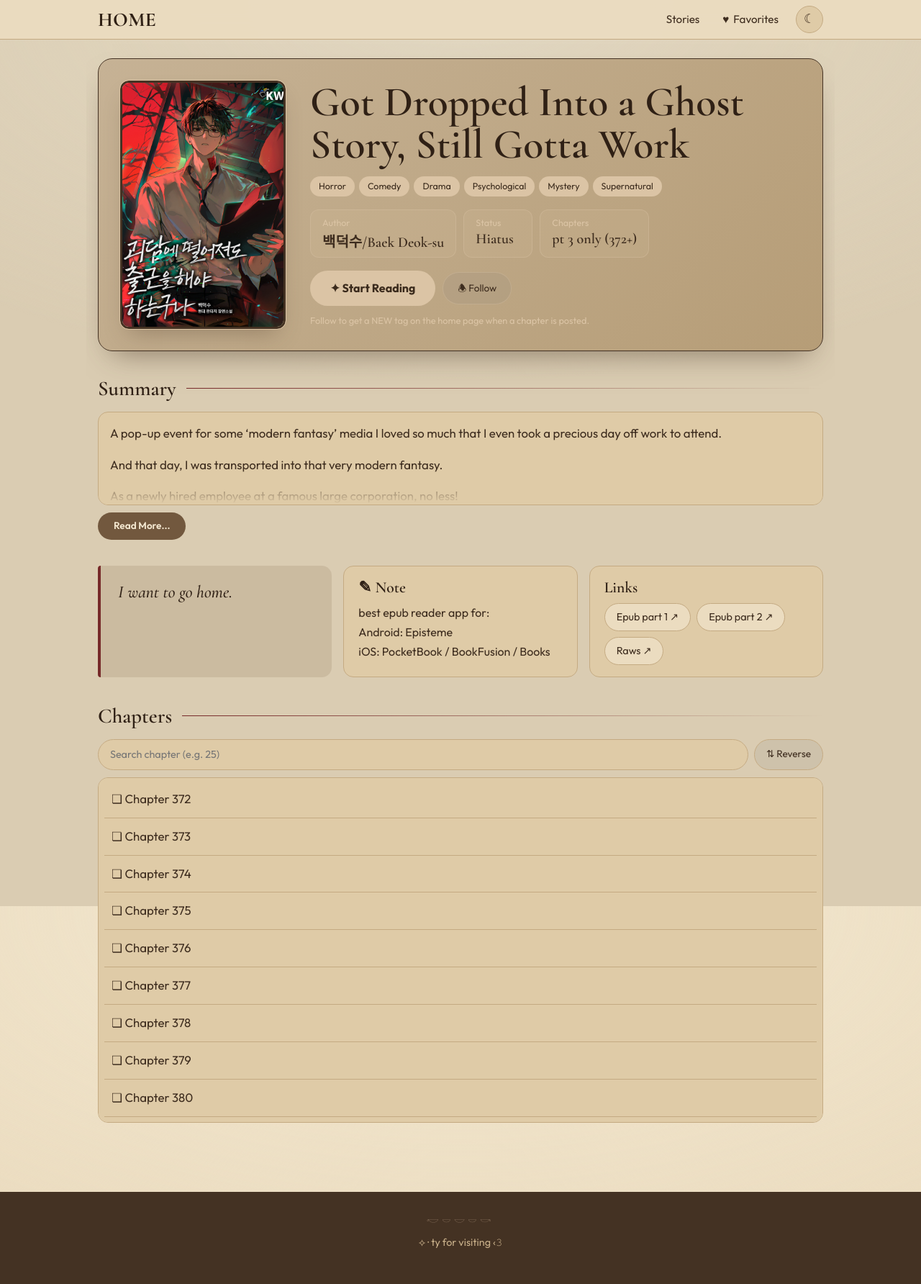
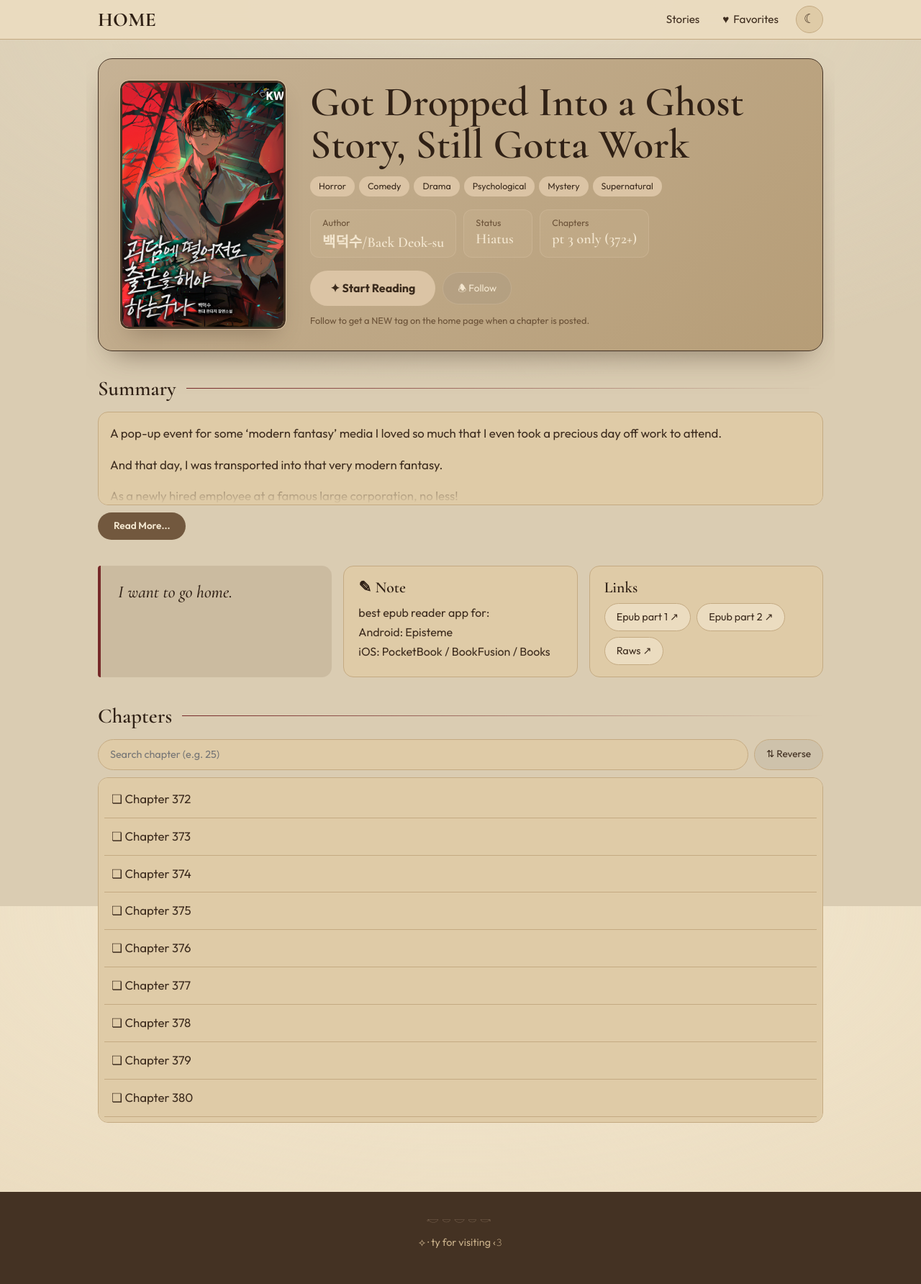
Before and after one commit to soleumn/soleumn.github.io, a Jekyll site: the page built from _novels/gsgw.md, in a window 1280 px wide. Shown: the whole page at 72% size. Built offline with Jekyll 4.4.1, drawn with Linux system fonts in a browser that asks for light colours.

Commit message:
Update site.css

```diff
--- a/assets/css/site.css
+++ b/assets/css/site.css
@@ -318,9 +318,9 @@ html[data-site-theme="light"] .novel-hero {
   background: linear-gradient(135deg, #C6B295 0%, #B69D77 100%);
   border-color: #443223;
   box-shadow: 0 20px 40px -20px rgba(68, 50, 35, .6);
-  --texto-principal: #3d2c1e;
+  --texto-principal: #f3e6cf;
   --texto-titulo: #2f2015;
-  --texto-secundario: #dbc4a5;
+  --texto-secundario: #6b5238;
   --detalhe-accent: #dbc4a5;
   --detalhe-hover: #f0e0c6;
   --on-accent: #3a2a1c;
```
